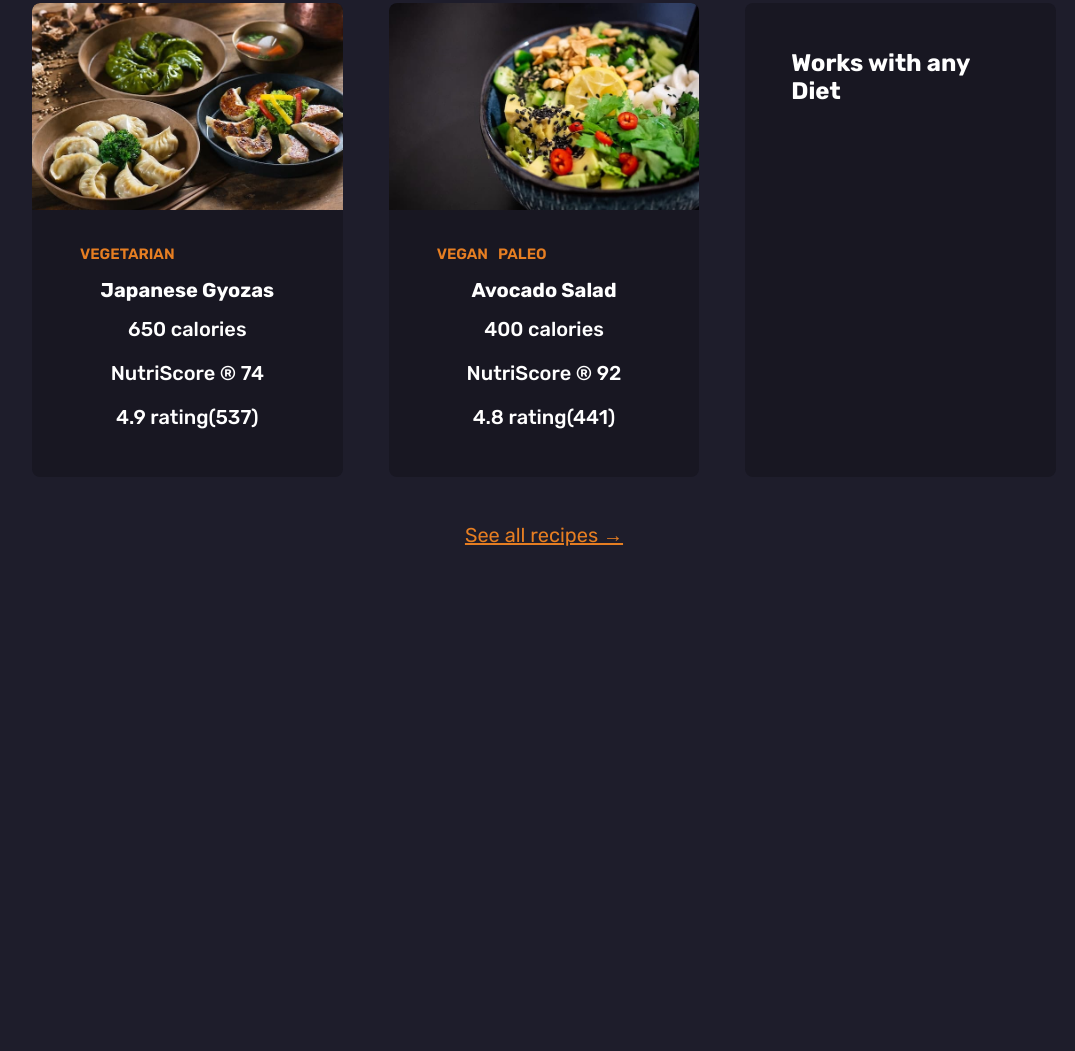
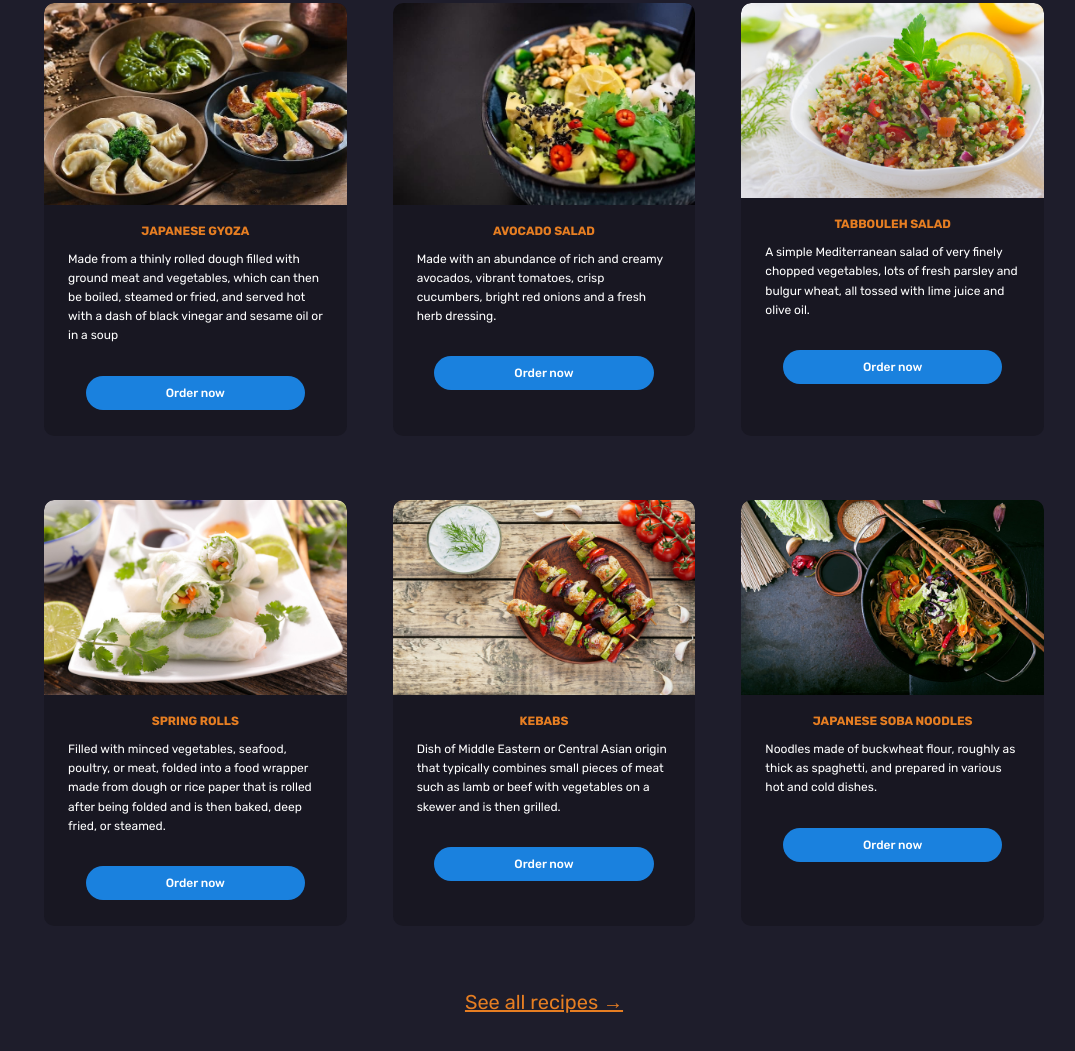
Before and after one commit to jmmaglonzo/OmnifoodProject, a plain HTML site: page index.html in a window 1280 px wide. Shown: the part 3027-4078 px from the top of the page, without its empty margins (96-1171 px from the left). Drawn offline with nearby package versions, Linux system fonts and the light colour scheme.

Commit message:
redo meals-section

```diff
--- a/css/style.css
+++ b/css/style.css
@@ -182,73 +182,67 @@
 
 .meals-container {
   grid-template-columns: repeat(3, 1fr);
+  margin: 0 auto;
   column-gap: 4.6rem;
+  row-gap: 6.4rem;
+  width: 100rem;
 }
 
 .card {
   background-color: var(--card-bg);
-  border-radius: 8px;
+  border-radius: 10px;
   overflow: hidden;
 }
 
 .card img {
   width: 100%;
-  border-top-left-radius: 8px;
-  border-top-right-radius: 8px;
+  border-top-left-radius: 10px;
+  border-top-right-radius: 10px;
 }
 
 .food-container {
-  padding: 3.2rem 4.8rem 4.8rem 4.8rem;
-  text-align: center;
+  padding: 1.6rem 2.4rem;
 }
 
-.tags {
-  display: flex;
-  gap: 1rem;
-  margin-bottom: 1.5rem;
+.description {
+  margin-bottom: 2rem;
 }
 
-.food-tags {
-  font-size: 1.5rem;
+.meal-name {
+  font-size: 1.2rem;
+  text-transform: uppercase;
   color: var(--main-color);
-  font-weight: 600;
-  text-transform: uppercase;
+  text-align: center;
+  margin-bottom: 1.2rem;
 }
 
-.food-name {
-  font-size: 2rem;
-  color: var(--text);
-  margin-bottom: 1.5rem;
+.meals-text {
+  line-height: 1.6;
+  font-size: 1.2rem;
 }
 
-.attributes {
+.meals-btn {
   display: flex;
-  flex-direction: column;
-  gap: 2rem;
+  justify-content: center;
+  align-items: center;
+  padding: 1rem;
 }
 
-.attributes li {
-  font-size: 2rem;
-  color: var(--text);
+.meal-btn {
+  font-size: 1.2rem;
   font-weight: 500;
+  background-color: var(--btn-color);
+  padding: 1rem 8rem;
+  border-radius: 50px;
 }
 
-.diet {
-  padding: 4.6rem;
-}
-
-.tertiary-heading {
-  font-size: 2.4rem;
-  color: var(--text);
-}
-
-.all-recipes {
+.all-recipe {
   text-align: center;
-  margin-top: 4.6rem;
+  margin-top: 6.4rem;
   font-size: 2rem;
 }
 
-.all-recipes a {
+.all-recipe a {
   color: var(--main-color);
   text-decoration: underline;
 }
--- a/index.html
+++ b/index.html
@@ -9,6 +9,15 @@
     <link rel="stylesheet" href="css/general.css" />
     <link rel="stylesheet" href="css/style.css" />
     <link rel="icon" href="img/favicon.png" />
+
+    <script
+      type="module"
+      src="https://unpkg.com/ionicons@5.5.2/dist/ionicons/ionicons.esm.js"
+    ></script>
+    <script
+      nomodule
+      src="https://unpkg.com/ionicons@5.5.2/dist/ionicons/ionicons.js"
+    ></script>
   </head>
   <body>
     <header>
@@ -129,60 +138,137 @@
       <div class="container">
         <h3 class="meals-title">Meals</h3>
         <h2 class="meals-heading">Omnifood AI chooses from 5,000+ recipes</h2>
+      </div>
 
       <div class="meals-container grid">
         <div class="card">
           <img src="img/meals/meal-1.jpg" alt="" />
 
           <div class="food-container">
-              <div class="tags">
-                <span class="food-tags">Vegetarian</span>
+            <h3 class="meal-name">Japanese Gyoza</h3>
+
+            <div class="description">
+              <p class="meals-text">
+                Made from a thinly rolled dough filled with ground meat and
+                vegetables, which can then be boiled, steamed or fried, and
+                served hot with a dash of black vinegar and sesame oil or in a
+                soup
+              </p>
             </div>
-              <h3 class="food-name">Japanese Gyozas</h3>
-              <ul class="attributes">
-                <li>650 calories</li>
-                <li>NutriScore &#174; 74</li>
-                <li>4.9 rating(537)</li>
-              </ul>
+
+            <div class="meals-btn">
+              <a href="#" class="meal-btn">Order now</a>
             </div>
           </div>
+        </div>
+
         <div class="card">
           <img src="img/meals/meal-2.jpg" alt="" />
 
           <div class="food-container">
-              <div class="tags">
-                <span class="food-tags">Vegan</span>
-                <span class="food-tags">Paleo</span>
+            <h3 class="meal-name">Avocado Salad</h3>
+
+            <div class="description">
+              <p class="meals-text">
+                Made with an abundance of rich and creamy avocados, vibrant
+                tomatoes, crisp cucumbers, bright red onions and a fresh herb
+                dressing.
+              </p>
             </div>
 
-              <h3 class="food-name">Avocado Salad</h3>
-              <ul class="attributes">
-                <li>400 calories</li>
-                <li>NutriScore &#174; 92</li>
-                <li>4.8 rating(441)</li>
-              </ul>
-            </div>
-          </div>
-          <div class="card diet">
-            <h3 class="tertiary-heading">Works with any Diet</h3>
-            <ul>
-              <li></li>
-              <li></li>
-              <li></li>
-              <li></li>
-              <li></li>
-            </ul>
+            <div class="meals-btn">
+              <a href="#" class="meal-btn">Order now</a>
             </div>
           </div>
         </div>
 
-      <div class="container all-recipes">
+        <div class="card">
+          <img src="img/meals/6_Israel_istock_edit.jpg" alt="" />
+
+          <div class="food-container">
+            <h3 class="meal-name">Tabbouleh Salad</h3>
+
+            <div class="description">
+              <p class="meals-text">
+                A simple Mediterranean salad of very finely chopped vegetables,
+                lots of fresh parsley and bulgur wheat, all tossed with lime
+                juice and olive oil.
+              </p>
+            </div>
+
+            <div class="meals-btn">
+              <a href="#" class="meal-btn">Order now</a>
+            </div>
+          </div>
+        </div>
+
+        <div class="card">
+          <img src="img/meals/15_Veitnam_istock_Edit.jpg" alt="" />
+
+          <div class="food-container">
+            <h3 class="meal-name">Spring Rolls</h3>
+
+            <div class="description">
+              <p class="meals-text">
+                Filled with minced vegetables, seafood, poultry, or meat, folded
+                into a food wrapper made from dough or rice paper that is rolled
+                after being folded and is then baked, deep fried, or steamed.
+              </p>
+            </div>
+
+            <div class="meals-btn">
+              <a href="#" class="meal-btn">Order now</a>
+            </div>
+          </div>
+        </div>
+
+        <div class="card">
+          <img src="img/meals/14_Turkey_istock_edit.jpg" alt="" />
+
+          <div class="food-container">
+            <h3 class="meal-name">Kebabs</h3>
+
+            <div class="description">
+              <p class="meals-text">
+                Dish of Middle Eastern or Central Asian origin that typically
+                combines small pieces of meat such as lamb or beef with
+                vegetables on a skewer and is then grilled.
+              </p>
+            </div>
+
+            <div class="meals-btn">
+              <a href="#" class="meal-btn">Order now</a>
+            </div>
+          </div>
+        </div>
+
+        <div class="card">
+          <img src="img/meals/7_Japan_istock_edit.jpg" alt="" />
+
+          <div class="food-container">
+            <h3 class="meal-name">Japanese Soba Noodles</h3>
+
+            <div class="description">
+              <p class="meals-text">
+                Noodles made of buckwheat flour, roughly as thick as spaghetti,
+                and prepared in various hot and cold dishes.
+              </p>
+            </div>
+
+            <div class="meals-btn">
+              <a href="#" class="meal-btn">Order now</a>
+            </div>
+          </div>
+        </div>
+      </div>
+
+      <div class="container all-recipe">
         <a href="#">See all recipes &rightarrow;</a>
       </div>
     </section>
 
     <!-- MEALS-END -->
 
-    <section class="testimonials"></section>
+    <!-- script -->
   </body>
 </html>
```
Also changed, not shown: img/meals/14_Turkey_istock_edit.jpg (added), img/meals/15_Veitnam_istock_Edit.jpg (added), img/meals/6_Israel_istock_edit.jpg (added), img/meals/7_Japan_istock_edit.jpg (added). Lines whose indentation alone changed are shown as unchanged.
